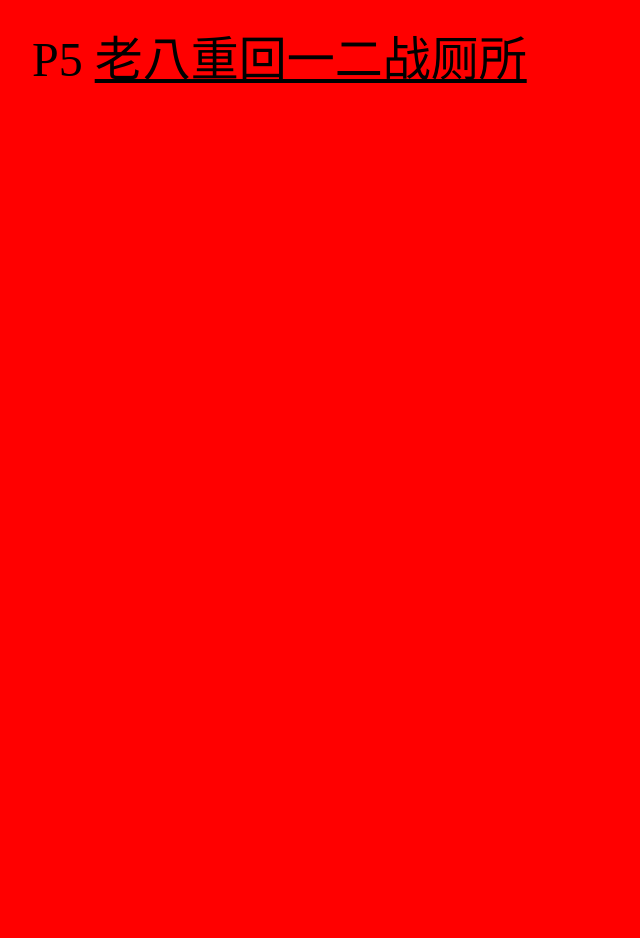
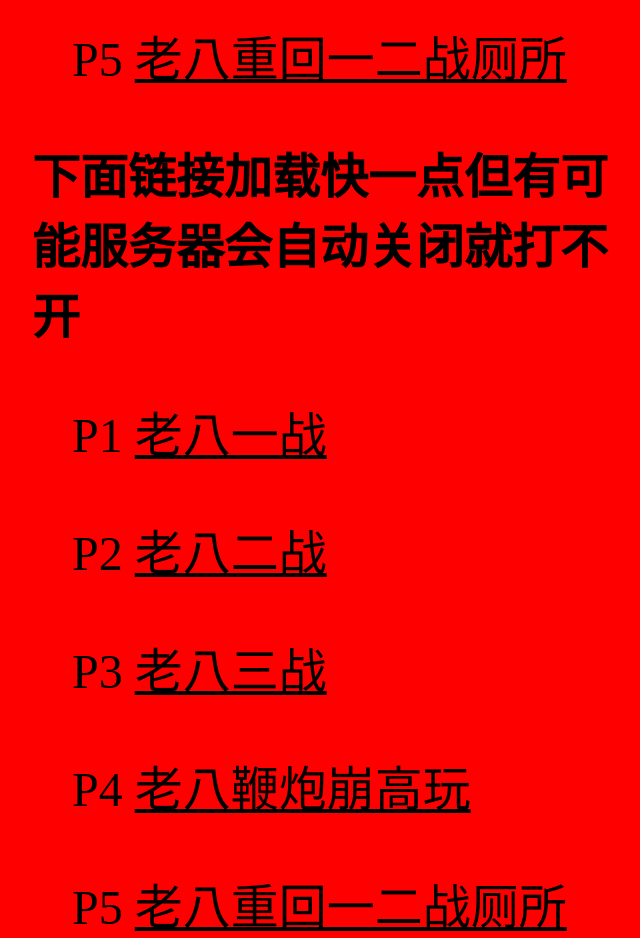
Before and after one commit to goodhomo/laoba, a plain HTML site: page menu.html in a window 1280 px wide. Shown: the part 720-1658 px from the top of the page, without its empty margins (308-948 px from the left). Before the commit the page ends 1272 px from the top, so only its background shows below. Drawn offline with Linux system fonts and the light colour scheme.

Commit message:
Update menu.html

```diff
--- a/menu.html
+++ b/menu.html
@@ -22,11 +22,21 @@
 <h1>老八远古视频</h1>
 </font>
 <font size="10">
+  <blockquote>
 <p style="text-align: left">P1 <a href="../laoba/老八一战.mp4">老八一战</a></p>
 <p style="text-align: left">P2 <a href="../laoba/老八二战.mp4">老八二战</a></p>
 <p style="text-align: left">P3 <a href="../laoba/老八三战.mp4">老八三战</a></p>
 <p style="text-align: left">P4 <a href="../laoba/老八鞭炮崩高玩.mp4">老八鞭炮崩高玩</a></p>
 <p style="text-align: left">P5 <a href="../laoba/老八重回一二战厕所.mp4">老八重回一二战厕所</a></p>
+  </blockquote>
+  <p style="text-align: left"><strong>下面链接加载快一点但有可能服务器会自动关闭就打不开</strong></p>
+  <blockquote>
+<p style="text-align: left">P1 <a href="http://[2409:8a04:2e5d:ce70:c4d1:6eff:fee3:3654]:18080/%E8%80%81%E5%85%AB%E4%B8%80%E6%88%98.mp4">老八一战</a></p>
+<p style="text-align: left">P2 <a href="http://[2409:8a04:2e5d:ce70:c4d1:6eff:fee3:3654]:18080/%E8%80%81%E5%85%AB%E4%BA%8C%E6%88%98.mp4">老八二战</a></p>
+<p style="text-align: left">P3 <a href="http://[2409:8a04:2e5d:ce70:c4d1:6eff:fee3:3654]:18080/%E8%80%81%E5%85%AB%E4%B8%89%E6%88%98.mp4">老八三战</a></p>
+<p style="text-align: left">P4 <a href="http://[2409:8a04:2e5d:ce70:c4d1:6eff:fee3:3654]:18080/%E8%80%81%E5%85%AB%E9%9E%AD%E7%82%AE%E5%B4%A9%E9%AB%98%E7%8E%A9.mp4">老八鞭炮崩高玩</a></p>
+<p style="text-align: left">P5 <a href="http://[2409:8a04:2e5d:ce70:c4d1:6eff:fee3:3654]:18080/%E8%80%81%E5%85%AB%E9%87%8D%E5%9B%9E%E4%B8%80%E4%BA%8C%E6%88%98%E5%8E%95%E6%89%80.mp4">老八重回一二战厕所</a></p>
+  </blockquote>
 </font>
 </div>
 </body>
```
